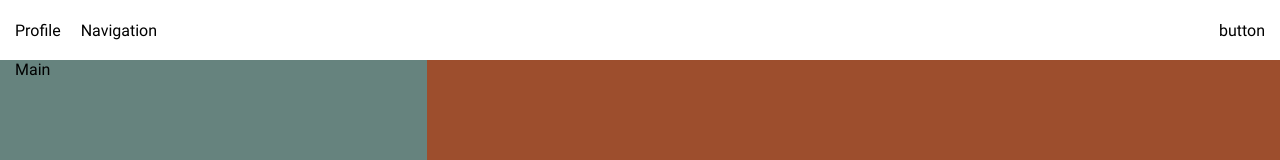
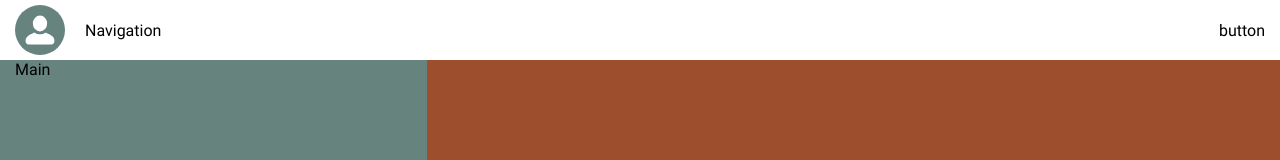
Before and after one commit to kazrias/quantori-task, a React (Vite) app: page / in a window 1280 px wide. Shown: the top 160 px of the page. Built offline with nearby package versions, Linux system fonts and the light colour scheme.

Commit message:
Add profile svg

```diff
--- a/src/components/header/profile/Profile.jsx
+++ b/src/components/header/profile/Profile.jsx
@@ -1,7 +1,15 @@
 import React from 'react'
-
+import './Profile.scss'
 export const Profile = () => {
   return (
-    <div>Profile</div>
+    <div className='profile'><svg
+      className="profile__svg"
+      style={{ width: '3em', height: '3em', verticalAlign: 'middle', fill: 'currentColor', overflow: 'hidden' }}
+      viewBox="0 0 1024 1024"
+      xmlns="http://www.w3.org/2000/svg"
+    >
+      <path d="M819.2 729.088V757.76c0 33.792-27.648 61.44-61.44 61.44H266.24c-33.792 0-61.44-27.648-61.44-61.44v-28.672c0-74.752 87.04-119.808 168.96-155.648 3.072-1.024 5.12-2.048 8.192-4.096 6.144-3.072 13.312-3.072 19.456 1.024C434.176 591.872 472.064 604.16 512 604.16c39.936 0 77.824-12.288 110.592-32.768 6.144-4.096 13.312-4.096 19.456-1.024 3.072 1.024 5.12 2.048 8.192 4.096 81.92 34.816 168.96 79.872 168.96 154.624z" />
+      <path d="M359.424 373.76a168.96 152.576 90 1 0 305.152 0 168.96 152.576 90 1 0-305.152 0Z" />
+    </svg></div>
   )
 }
--- /dev/null
+++ b/src/components/header/profile/Profile.scss
@@ -0,0 +1,13 @@
+.profile {
+  width: 50px;
+  height: 50px;
+  background-color: #66837e;
+  border-radius: 50%;
+  display: flex;
+  align-items: center;
+  justify-content: center;
+  &__svg {
+    color: white;
+
+  }
+}
```
Also changed, not shown: src/assets/icons/avatar-15.svg (added).
